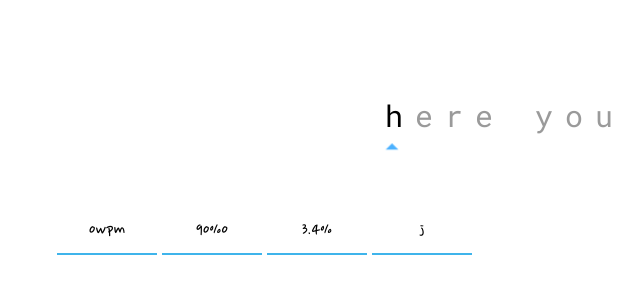
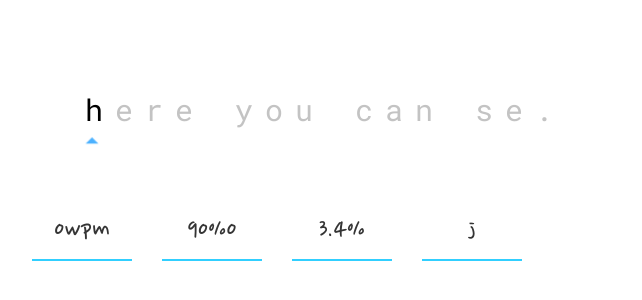
Before and after one commit to emmanuel-okwara/typing, a plain HTML site: page index.html in a window 1280 px wide. Shown: the part 218-518 px from the top of the page, without its empty margins (378-1020 px from the left). Drawn offline with Linux system fonts and the light colour scheme.

Commit message:
Update app.css

```diff
--- a/app.css
+++ b/app.css
@@ -1,5 +1,6 @@
 @import url('https://fonts.googleapis.com/css2?family=Roboto+Mono&display=swap');
 @import url('https://fonts.googleapis.com/css2?family=Nanum+Pen+Script&display=swap');
+
 
 *{
     box-sizing:border-box;
@@ -20,7 +21,7 @@ body {
 .cntcnt{
     margin: 1 auto;
     display : flex;
-    padding-left: 500px;
+    padding-left: 200px;
     width: 60vw;
     height: 100px;
     overflow: hidden;
@@ -36,11 +37,12 @@ body {
 .speed,.accuracy,.error-rate,.last-char{
     width: 100px;
     padding: 10px;
-    margin-left: 5px;
-    border-bottom: 2px solid rgb(63, 180, 235);
+    margin-left: 30px;
+    border-bottom: 2px solid rgb(49, 207, 255);
     text-align: center;
-    font-size: 19px;
+    font-size: 29px;
     font-family: 'Nanum Pen Script', cursive;
+    color:rgba(16, 16, 16, 0.85);
 }
 .cnt{
     position: relative;
@@ -49,7 +51,7 @@ body {
     height: 100px;
     font-family: 'Roboto Mono', monospace;
     font-size: 30px;
-    color: rgba(65, 65, 65, 0.529);
+    color: rgba(65, 65, 65, 0.316);
     transition: transform 0.5s cubic-bezier(0.175, 0.785, 0.42, .879);
     /* background-color: deeppink; */
 }
```
